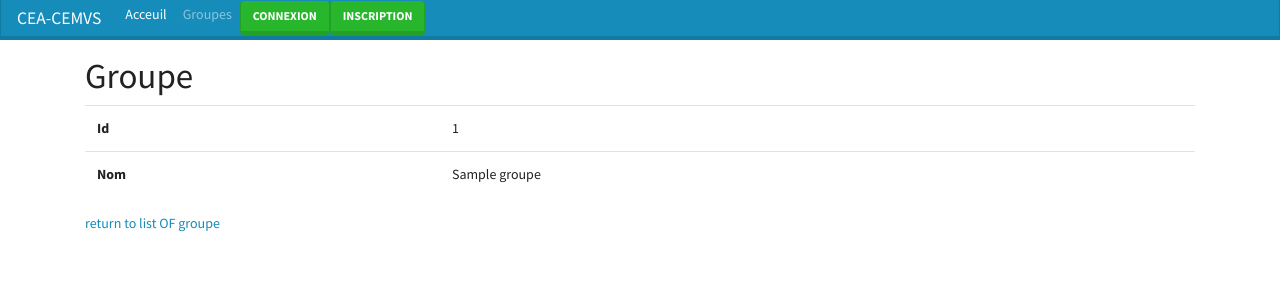
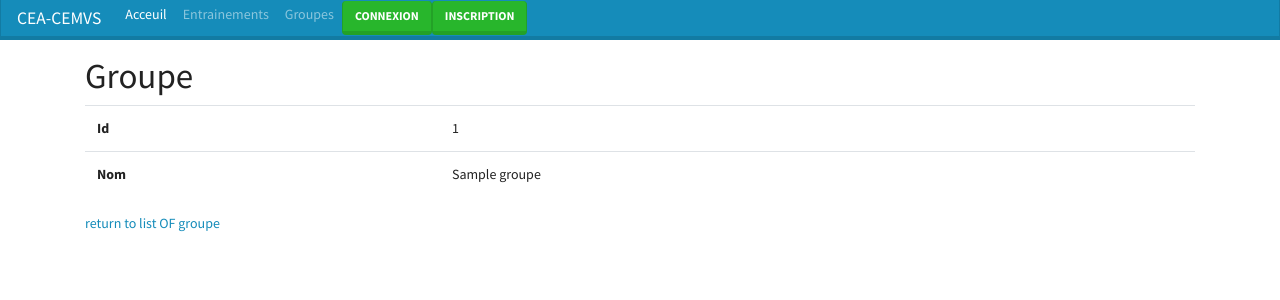
Before and after one commit to Letonade/Hitema-M1x2-OneWeek-2018-2019, a Symfony app: template CEA_CEMVS/templates/groupe/showgroupe.html.twig in a window 1280 px wide. Shown: the top 300 px of the page. Run offline with Twig, Linux system fonts and the light colour scheme; the template is opened without the code that fills it: most values are stand-ins (such as "Sample title", 1, 10 or a date in 2020); some libraries are stand-ins or nearby versions.

Commit message:
Add navbar

```diff
--- a/CEA_CEMVS/templates/_nav.html.twig
+++ b/CEA_CEMVS/templates/_nav.html.twig
@@ -9,9 +9,9 @@
       <li class="nav-item active">
         <a class="nav-link" href="{{path ('news')}}">Acceuil </a>
       </li>
-     {#<li class="nav-item">
-        <a class="nav-link" href="{{ path('entrainement_index')}}">Entrainements</a>
-      </li>#}
+     <li class="nav-item">
+        <a class="nav-link" href="{{ path('app_entrainement_datecalendarentrainement')}}">Entrainements</a>
+      </li>
       <li class="nav-item">
         <a class="nav-link" href="{{ path('groupeIndex')}}">Groupes</a>
       </li>
--- a/CEA_CEMVS/templates/entrainement/DateCalendarEntrainement.html.twig
+++ b/CEA_CEMVS/templates/entrainement/DateCalendarEntrainement.html.twig
@@ -4,7 +4,7 @@
 	<h1 class="h3 mb-3 font-weight-normal">DateCalendarEntrainement</h1>
     {{ form_start(form) }}
     {{form_widget(form) }}
-	<button class="btn btn-primary" style="">Valider l'enregistrement</button>
+	<button class="btn btn-primary" style="">Valider la saison</button>
     {{ form_end(form) }}
 {% endblock %}
 
```
